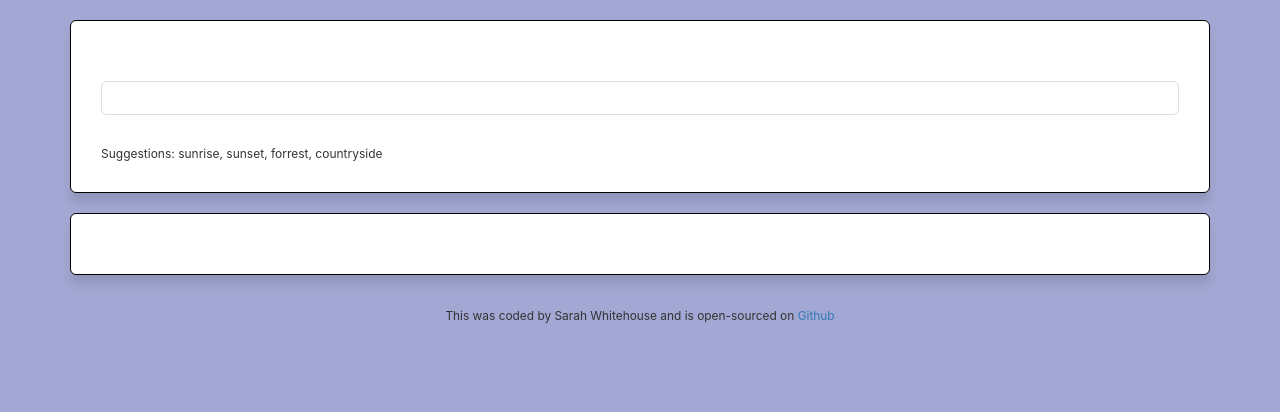
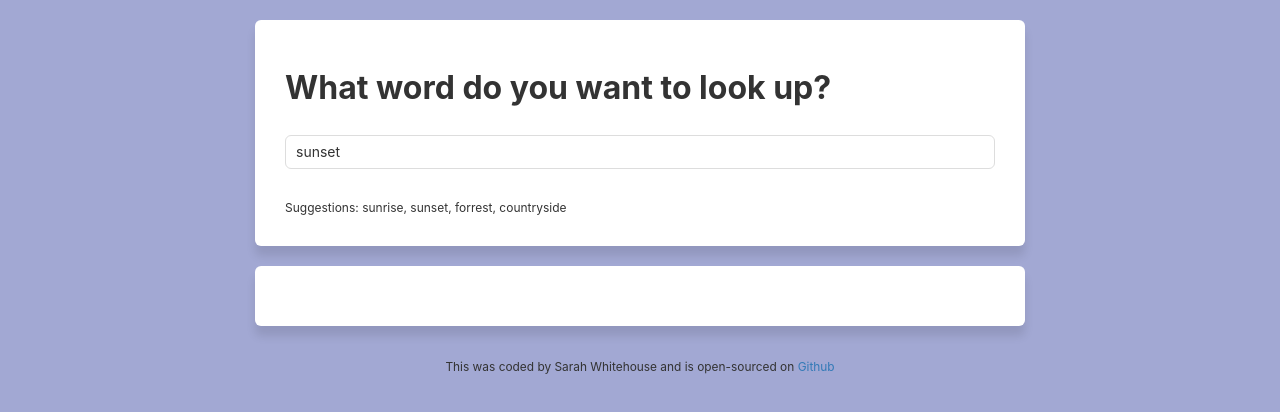
Before and after one commit to sarahwhitehouse17/dictionary-project, a React (Create React App) app: page / in a window 1280 px wide. Shown: the top 412 px of the page. Built offline with nearby package versions, Linux system fonts and the light colour scheme; no server answers.

Commit message:
Added CSS

```diff
--- a/src/App.css
+++ b/src/App.css
@@ -4,4 +4,11 @@
 
 body {
   background-color: #a2a8d3;
+  margin: 0 auto;
 }
+
+.App .container {
+  margin: 0 auto;
+  display: block;
+  width: 800px;
+}
--- a/src/Dictionary.css
+++ b/src/Dictionary.css
@@ -5,11 +5,16 @@
 
 .Dictionary section {
   border-radius: 6px;
-  border: 1px solid black;
   padding: 30px;
   margin: 20px 0;
   background-color: white;
   box-shadow: 0 10px 10px rgb(0 0 0 / 10%);
+  max-width: 800px;
+}
+
+.Dictionary h1 {
+  font-size: 32px;
+  font-weight: bold;
 }
 
 .Dictionary input {
--- a/src/Dictionary.js
+++ b/src/Dictionary.js
@@ -46,8 +46,13 @@ export default function Dictionary(props) {
     return (
       <div className="Dictionary">
         <section>
+          <h1>What word do you want to look up?</h1>
           <form onSubmit={handleSubmit} className="text-center form">
-            <input type="search" onChange={handleKeyword}></input>
+            <input
+              type="search"
+              onChange={handleKeyword}
+              defaultValue={props.defaultKeyword}
+            ></input>
           </form>
           <div className="hint">
             Suggestions: sunrise, sunset, forrest, countryside
--- /dev/null
+++ b/src/Meaning.css
@@ -0,0 +1,3 @@
+.Meaning .definition {
+  font-style: italic;
+}
--- a/src/Meaning.js
+++ b/src/Meaning.js
@@ -1,5 +1,6 @@
 import React from "react";
 import Synonyms from "./Synonyms";
+import "./Meaning.css"
 
 export default function Meaning(props) {
   console.log(props.meaning);
@@ -7,7 +8,7 @@ export default function Meaning(props) {
   return (
     <div className="Meaning">
       <h3>{props.meaning.partOfSpeech}</h3>
-      <p>{props.meaning.definition}</p>
+      <p className="definition">{props.meaning.definition}</p>
       < Synonyms synonyms={props.meaning.synonyms} />
     </div>
   );
--- a/src/Results.css
+++ b/src/Results.css
@@ -3,3 +3,8 @@
   font-weight: bold;
   line-height: 1.5;
 }
+
+.Results .phonetics {
+  font-weight: bold;
+  font-size: 24px;
+}
--- a/src/Results.js
+++ b/src/Results.js
@@ -1,6 +1,6 @@
 import React from "react";
 import Meaning from "./Meaning";
-import "./Results.css"
+import "./Results.css";
 
 export default function Result(props) {
   if (props.results) {
@@ -8,7 +8,10 @@ export default function Result(props) {
       <div className="Results">
         <section>
           <h2>{props.results.word}</h2>
-          <h3>Phonetics: {props.results.phonetic}</h3>
+          <h3>
+            Phonetics:
+            <small className="phonetics">{props.results.phonetic}</small>
+          </h3>
         </section>
 
         {props.results.meanings.map(function (meaning, index) {
--- /dev/null
+++ b/src/Synonyms.css
@@ -0,0 +1,21 @@
+.Synonyms .synonyms {
+  text-decoration: none;
+  list-style: none;
+  display: inline-block;
+  color: #7c85b7;
+  font-weight: bold;
+  margin: 0px;
+  padding: 0px;
+}
+
+.Synonyms {
+  display: inline;
+}
+
+.Synonyms ul {
+  list-style: none;
+  margin-right: 1px;
+  padding-right: 3px;
+  display: inline-block;
+  color: #7c85b7;
+}
--- a/src/Synonyms.js
+++ b/src/Synonyms.js
@@ -1,19 +1,22 @@
 import React from "react";
+import "./Synonyms.css";
 
 export default function Synonyms(props) {
   console.log(props.synonyms);
   if (props.synonyms) {
     return (
-      <ul className="Synonyms">
-        <strong>Synonyms:</strong>
+      <div className="Synonyms">
+        <strong>Synonyms</strong>
         {props.synonyms.map(function (synonym, index) {
           return (
-            <div>
-              <li key={index}> {synonym}</li>
-            </div>
+            <ul>
+              <li className="synonyms" key={index}>
+                <br></br> {synonym}
+              </li>
+            </ul>
           );
         })}
-      </ul>
+      </div>
     );
   } else {
     return null;
```
